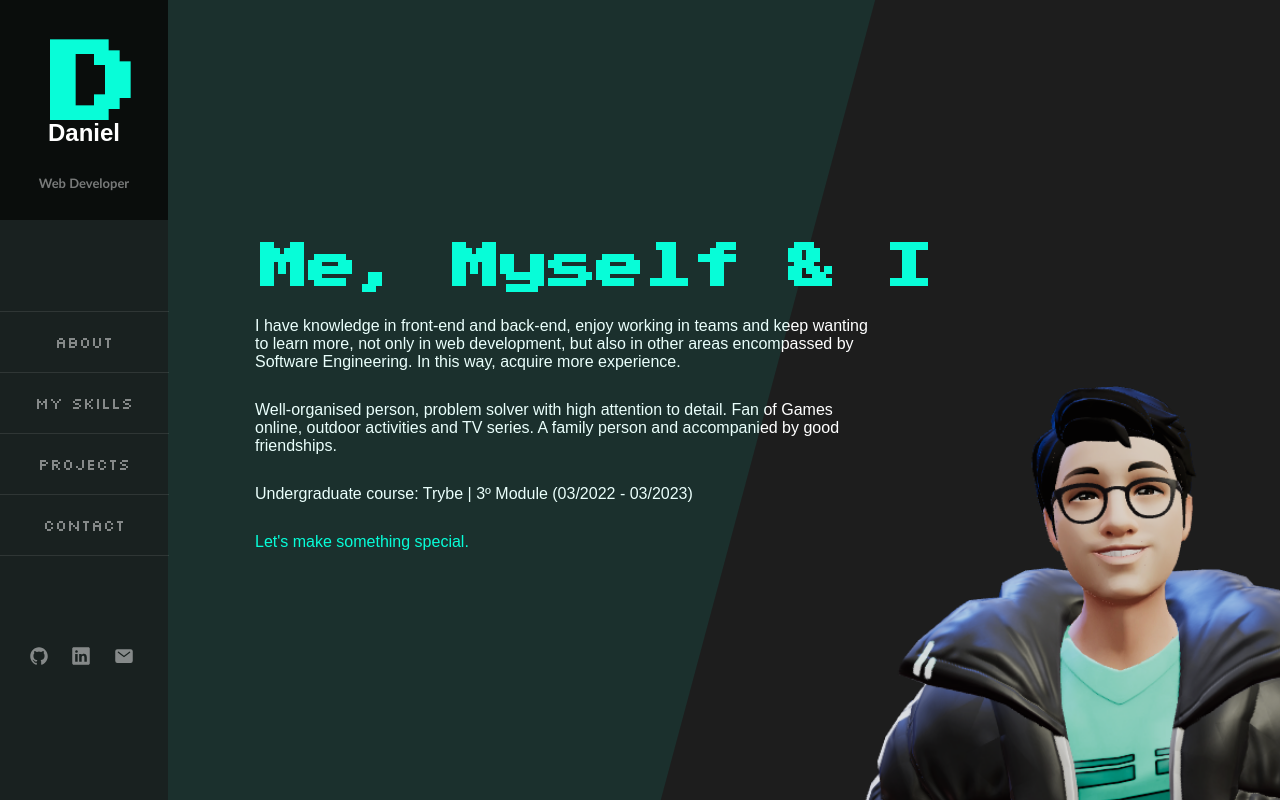
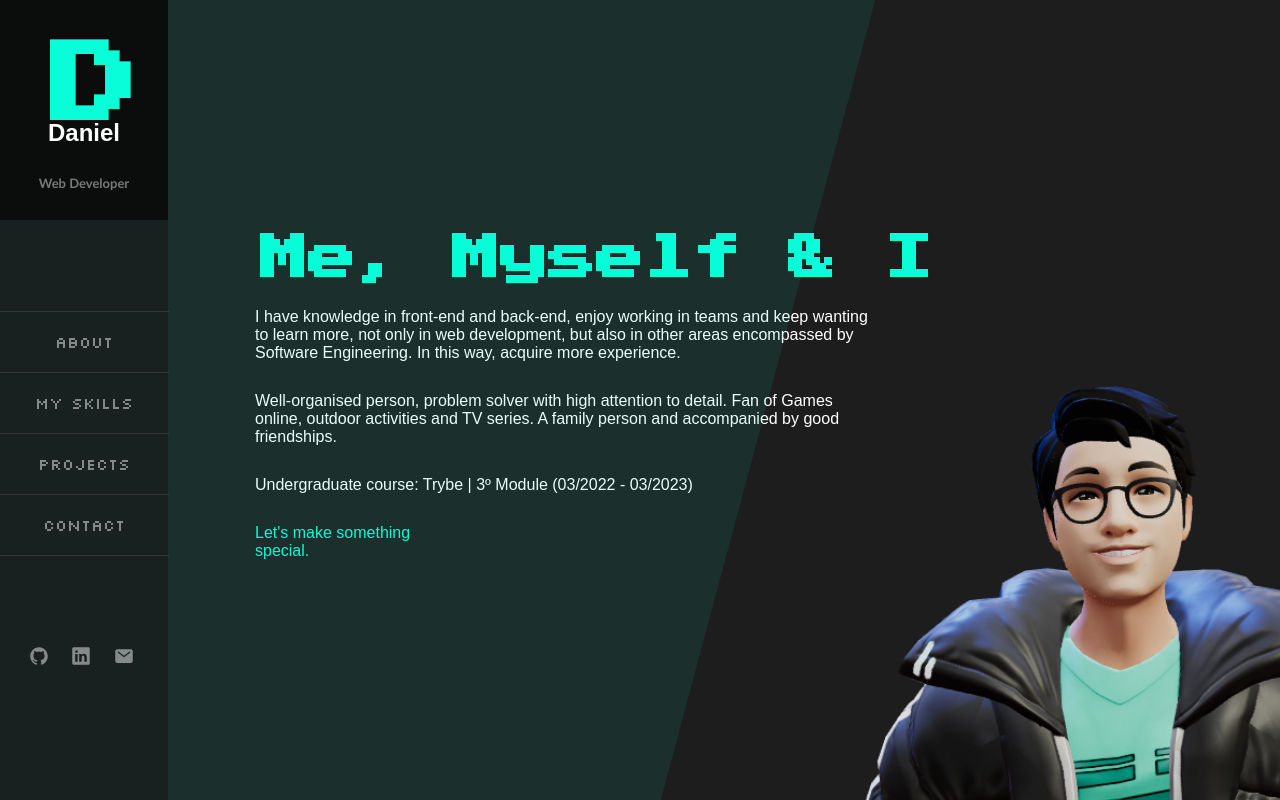
Before and after one commit to danielcampl/portfolio-daniel, a React (Create React App) app: page /about in a window 1280 px wide. Built offline with nearby package versions, Linux system fonts and the light colour scheme; a web font is replaced by a local one.

Commit message:
Correction

```diff
--- a/src/CSS/About.css
+++ b/src/CSS/About.css
@@ -26,7 +26,7 @@
 }
 
 .linkto {
-  width: 35%;
+  width: 28%;
   color: #08fdd8;
 }
 .linkto:hover {
```
